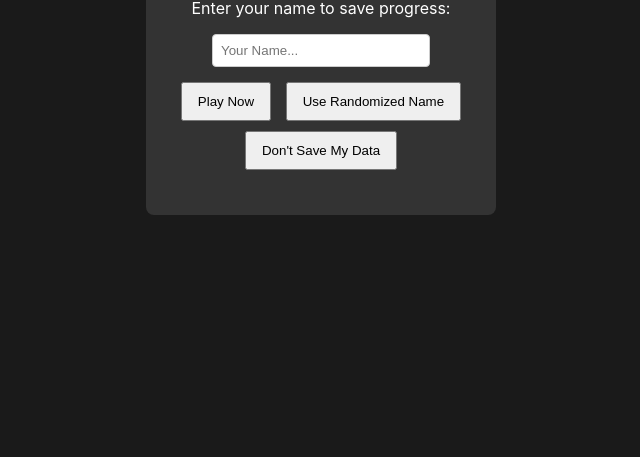
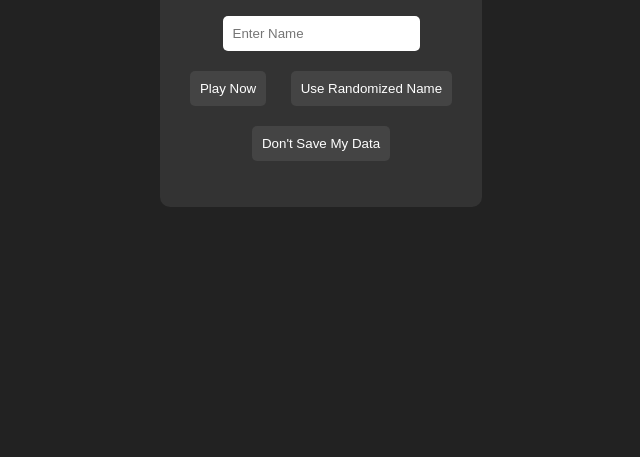
Before and after one commit to yahyahisham-gith/Bloxorz, a website: page index.html in a window 1280 px wide. Shown: the part 343-800 px from the top of the page, without its empty margins (319-959 px from the left). Drawn offline with Linux system fonts and the light colour scheme.

Commit message:
Update index.html

```diff
--- a/index.html
+++ b/index.html
@@ -2,70 +2,64 @@
 <html lang="en">
 <head>
     <meta charset="UTF-8">
-    <meta name="viewport" content="width=device-width, initial-scale=1.0">
-    <title>Bloxorz - Block And Hole</title>
+    <title>Bloxorz - Local Server</title>
     <style>
-        body {
-            font-family: -apple-system, sans-serif;
-            margin: 0; padding: 0; overflow: hidden;
-            background-color: #1a1a1a; color: white;
-            display: flex; justify-content: center; align-items: center; height: 100vh;
-        }
-        #setup-ui { text-align: center; background: #333; padding: 30px; border-radius: 8px; }
-        #gameContainer { display: none; width: 100%; height: 100vh; }
-        iframe { width: 100%; height: 100%; border: none; }
-
-        input { padding: 8px; margin-bottom: 10px; border-radius: 4px; border: 1px solid #ccc; width: 200px; display: block; margin: 10px auto; }
-        button { padding: 10px 15px; margin: 5px; cursor: pointer; }
-        .small-text { font-size: 0.8em; color: #bbb; margin-top: 10px; }
+        body { font-family: sans-serif; display: flex; flex-direction: column; align-items: center; justify-content: center; height: 100vh; background: #222; color: white; margin: 0; }
+        #game-ui { background: #333; padding: 20px; border-radius: 10px; text-align: center; }
+        iframe { display: none; width: 100%; height: 100vh; border: none; }
+        input, button { margin: 10px; padding: 10px; border-radius: 5px; border: none; }
+        button { cursor: pointer; background: #444; color: white; }
+        button:hover { background: #666; }
     </style>
 </head>
 <body>
 
-    <div id="setup-ui">
-        <h2>Bloxorz</h2>
-        <p>Enter your name to save progress:</p>
-        <input type="text" id="userName" placeholder="Your Name...">
-
-        <button onclick="startGame('save')">Play Now</button>
-        <button onclick="generateRandomName()">Use Randomized Name</button>
+    <div id="game-ui">
+        <h1>Bloxorz</h1>
+        <input type="text" id="nameInput" placeholder="Enter Name">
         <br>
-        <button onclick="startGame('nosave')">Don't Save My Data</button>
-
-        <div id="nameDisplay" class="small-text"></div>
+        <button onclick="handlePlay('chosen')">Play Now</button>
+        <button onclick="handlePlay('random')">Use Randomized Name</button>
+        <br>
+        <button onclick="startNoSave()">Don't Save My Data</button>
+        <p id="msg"></p>
     </div>
 
-    <div id="gameContainer">
-        <iframe id="gameFrame" src="https://classroom8.github.io/bloxorz/"></iframe>
-    </div>
+    <iframe id="gameFrame" src="https://classroom8.github.io/bloxorz/"></iframe>
 
     <script>
-        function generateRandomName() {
-            const names = ["Blocky", "Roller", "Square", "Hex", "Tiler", "Brick"];
-            const randomName = names[Math.floor(Math.random() * names.length)] + Math.floor(Math.random() * 100);
-            document.getElementById('userName').value = randomName;
-            document.getElementById('nameDisplay').innerText = "Your name is: " + randomName;
+        function setOneTimeCookie(name) {
+            document.cookie = `user_name_token=${encodeURI(name)}; path=/; max-age=60`;
         }
 
-        async function startGame(mode) {
-            const name = document.getElementById('userName').value;
+        async function handlePlay(type) {
+            let name = document.getElementById('nameInput').value;
+            let route = '/create-chosen-name';
 
-            if (mode === 'save' && !name) {
-                alert("Please enter a name or choose 'Don't Save'");
-                return;
+            if (type === 'random') {
+                const adjectives = ["Cool", "Fast", "Smart", "Brave"];
+                const nouns = ["Block", "Cube", "Edge", "Grid"];
+                name = adjectives[Math.floor(Math.random() * adjectives.length)] + nouns[Math.floor(Math.random() * nouns.length)] + Math.floor(Math.random() * 99);
+                route = '/create-randomized-name';
             }
 
-            if (mode === 'save') {
-                // Send data to our Node server
-                await fetch('/save-user', {
-                    method: 'POST',
-                    headers: { 'Content-Type': 'application/json' },
-                    body: JSON.stringify({ name: name })
-                });
+            if (!name) return alert("Enter a name!");
+
+            setOneTimeCookie(name);
+
+            const response = await fetch(route);
+            if (response.ok) {
+                launchGame();
             }
+        }
 
-            document.getElementById('setup-ui').style.display = 'none';
-            document.getElementById('gameContainer').style.display = 'block';
+        function launchGame() {
+            document.getElementById('game-ui').style.display = 'none';
+            document.getElementById('gameFrame').style.display = 'block';
+        }
+
+        function startNoSave() {
+            launchGame();
         }
     </script>
 </body>
```
